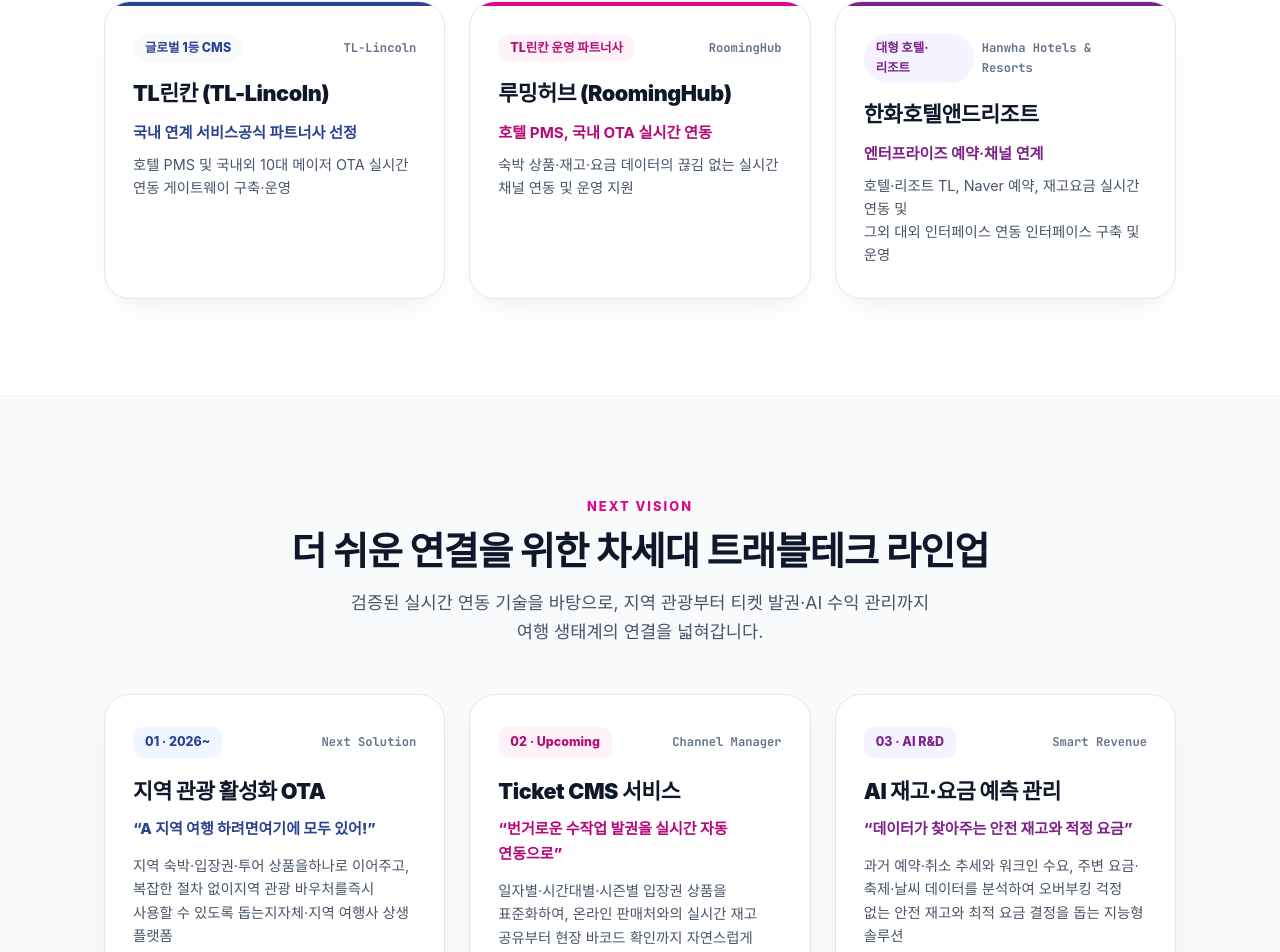
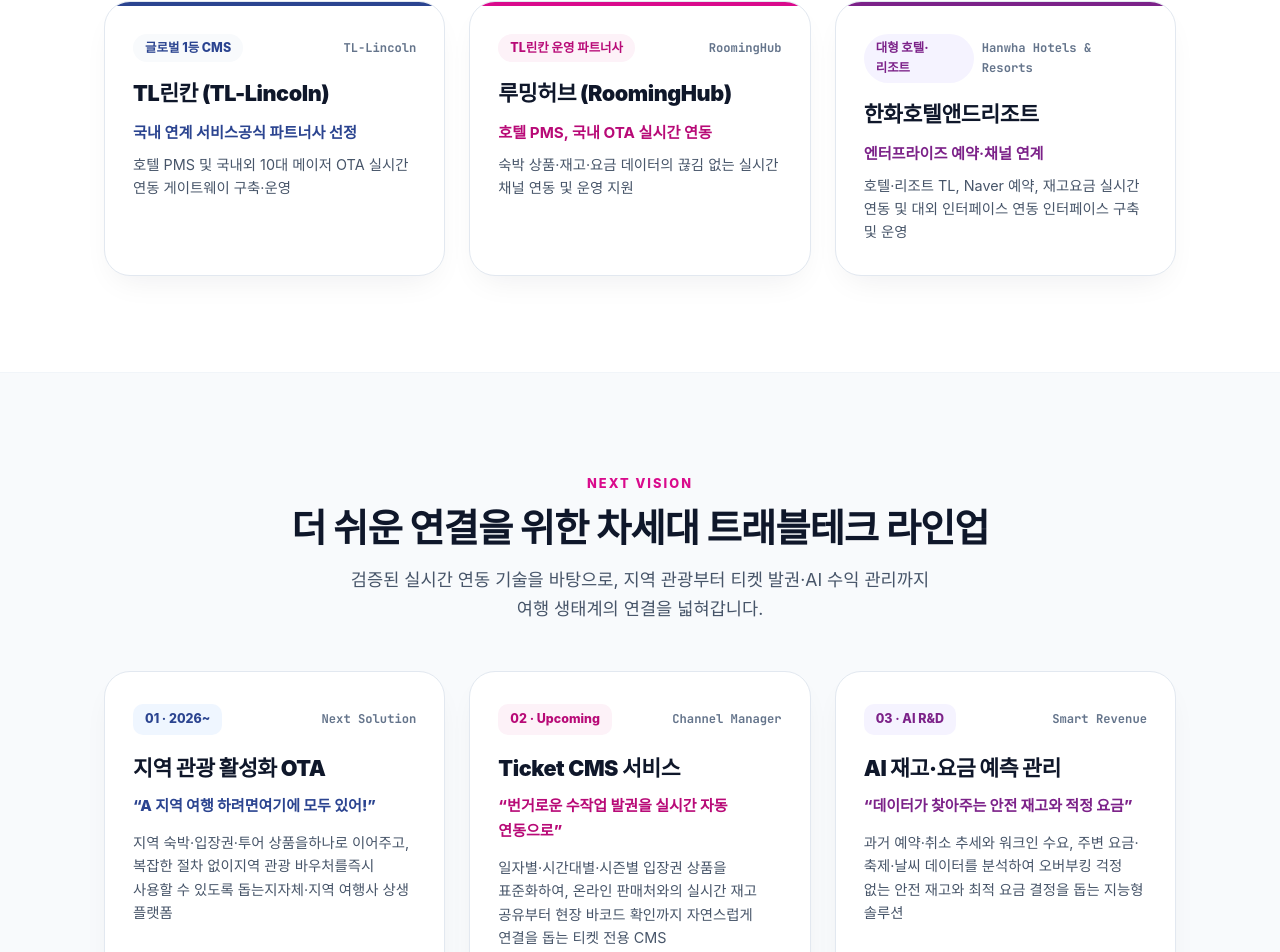
Before and after one commit to ebrsoft/ebrsoft_homepage, a Vue app: page / in a window 1280 px wide. Shown: the part 2579-3531 px from the top of the page. Built offline with nearby package versions, Linux system fonts and the light colour scheme; a web font is replaced by a local one.

Commit message:
fix(clients): 한화호텔앤드리조트 상세 설명 강제 줄바꿈 제거 및 문구 정리

```diff
--- a/src/data/businessContent.js
+++ b/src/data/businessContent.js
@@ -117,11 +117,7 @@
     nameEn: 'Hanwha Hotels & Resorts',
     category: '대형 호텔·리조트',
     summary: '엔터프라이즈 예약·채널 연계',
-    detail: '호텔·리조트 TL, Naver 예약, 재고요금 실시간 연동 및 그외 대외 인터페이스 연동 인터페이스 구축 및 운영',
-    detailLines: [
-      '호텔·리조트 TL, Naver 예약, 재고요금 실시간 연동 및',
-      '그외 대외 인터페이스 연동 인터페이스 구축 및 운영'
-    ],
+    detail: '호텔·리조트 TL, Naver 예약, 재고요금 실시간 연동 및 대외 인터페이스 연동 인터페이스 구축 및 운영',
     accent: 'purple',
     visible: true
   },
```
